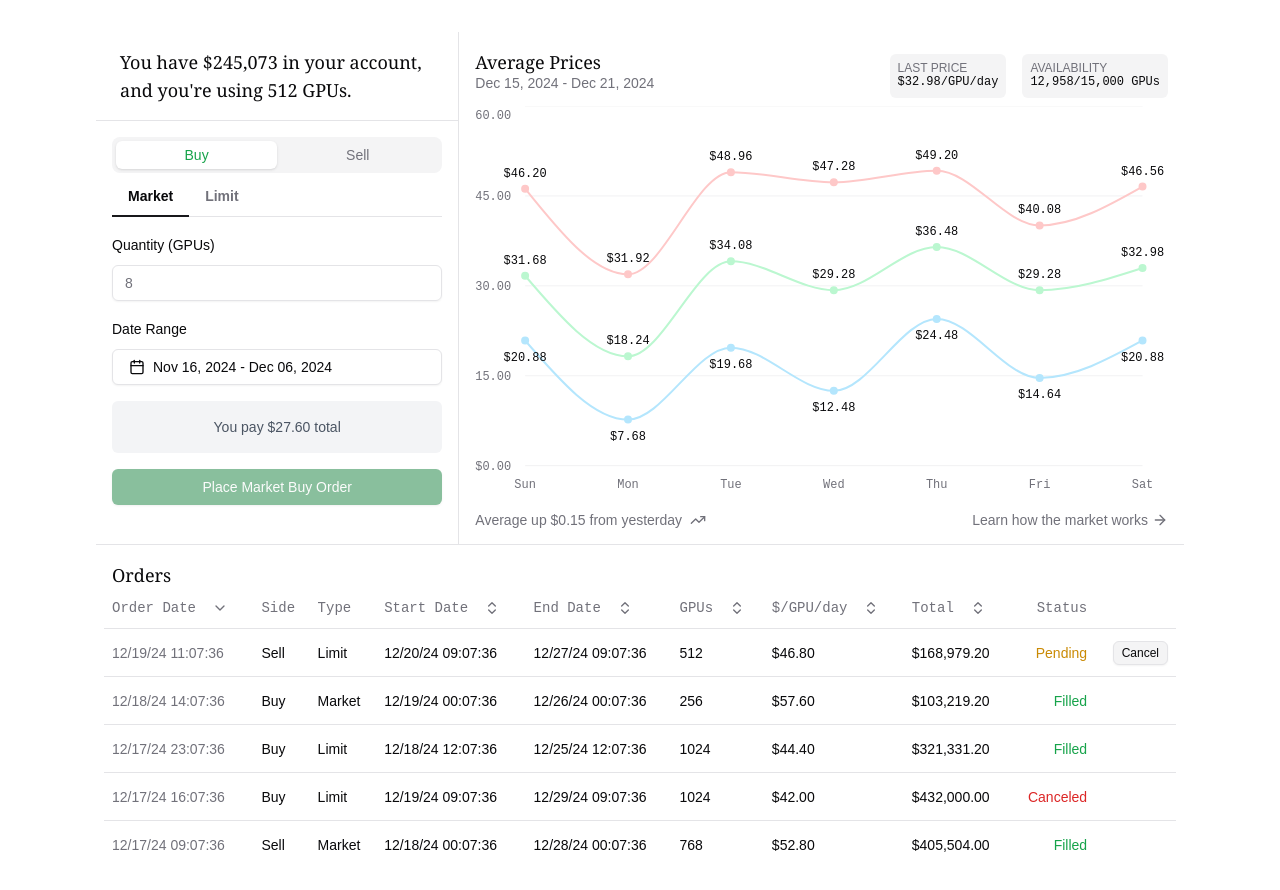
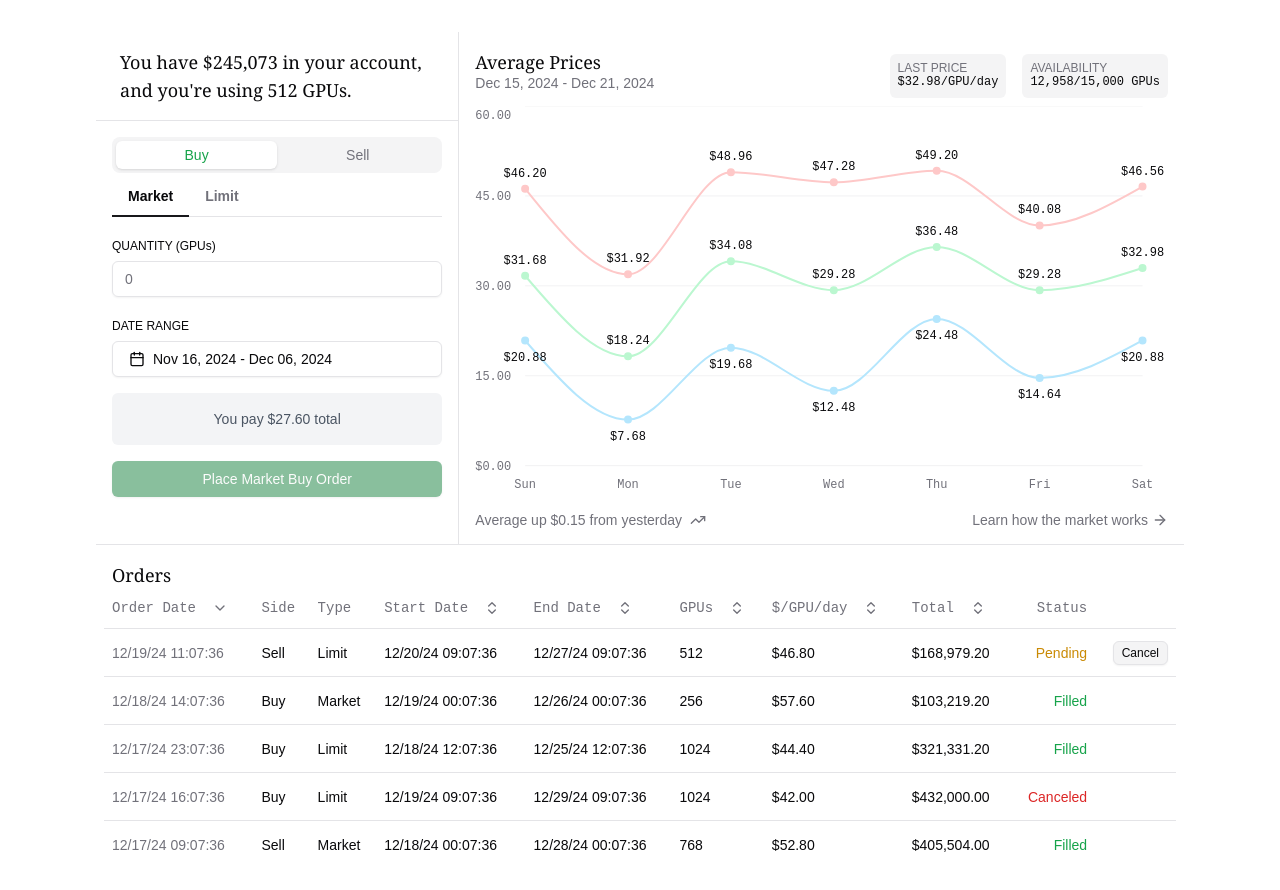
Before and after one commit to darzyx/gpu-auction-house, a Next.js app: page / in a window 1280 px wide. Shown: the top 890 px of the page. Built offline with nearby package versions, Linux system fonts and the light colour scheme.

Commit message:
Make stylistic changes to trading form to make more legible/safe

```diff
--- a/src/components/trade.tsx
+++ b/src/components/trade.tsx
@@ -49,18 +49,28 @@ const OrderTypeTabs = ({
 
 const QuantityInput = ({
     id = "quantity",
-    label = "Quantity (GPUs)",
+    label = "QUANTITY (GPUs)",
+    placeholder = "0",
     value,
     onChange,
 }: {
     id?: string;
     label?: string;
+    placeholder?: string;
     value: string;
     onChange: (value: string) => void;
 }) => (
-    <div className="space-y-2">
-        <Label htmlFor={id}>{label}</Label>
-        <Input id={id} type="number" placeholder="8" value={value} onChange={(e) => onChange(e.target.value)} />
+    <div className="space-y-1">
+        <Label htmlFor={id} className="text-xs">
+            {label}
+        </Label>
+        <Input
+            id={id}
+            type="number"
+            placeholder={placeholder}
+            value={value}
+            onChange={(e) => onChange(e.target.value)}
+        />
     </div>
 );
 
@@ -68,18 +78,22 @@ const PriceInput = ({
     isBuy,
     value,
     onChange,
+    placeholder = "0",
 }: {
     isBuy: boolean;
     value: string;
     onChange: (value: string) => void;
+    placeholder?: string;
 }) => (
-    <div className="space-y-2">
-        <Label htmlFor={isBuy ? "price" : "sell-price"}>{isBuy ? "Max" : "Min"} price ($/GPU/day)</Label>
+    <div className="space-y-1">
+        <Label htmlFor={isBuy ? "price" : "sell-price"} className="text-xs">
+            {isBuy ? "MAX" : "MIN"} PRICE ($/GPU/day)
+        </Label>
         <Input
             id={isBuy ? "price" : "sell-price"}
             type="number"
-            step="0.01"
-            placeholder={isBuy ? "28.80" : "19.20"}
+            step="1"
+            placeholder={placeholder}
             value={value}
             onChange={(e) => onChange(e.target.value)}
         />
@@ -96,13 +110,20 @@ const DatePickerWithRange = ({
     className?: string;
 }) => {
     return (
-        <div className={cn("w-full grid gap-2 mt-2", className)}>
+        <div className="space-y-1">
+            <Label htmlFor="date-range" className="text-xs">
+                DATE RANGE
+            </Label>
+            <div className={cn("w-full grid gap-2", className)}>
                 <Popover>
                     <PopoverTrigger asChild>
                         <Button
                             id="date"
                             variant={"outline"}
-                        className={cn("w-full justify-start text-left font-normal", !date && "text-muted-foreground")}
+                            className={cn(
+                                "w-full justify-start text-left font-normal",
+                                !date && "text-muted-foreground"
+                            )}
                         >
                             <CalendarIcon />
                             {date?.from ? (
@@ -130,6 +151,7 @@ const DatePickerWithRange = ({
                         />
                     </PopoverContent>
                 </Popover>
+            </div>
         </div>
     );
 };
@@ -197,13 +219,10 @@ const OrderForm = ({
                     />
                 )}
             </div>
-            <div>
-                <Label htmlFor="date-range">Date Range</Label>
             <DatePickerWithRange
                 date={formData.dateRange}
                 setDate={(dateRange) => setFormData((prev) => ({ ...prev, dateRange }))}
             />
-            </div>
             <InfoBox orderType={orderType} isBuy={isBuy} />
             <Button
                 disabled={!isValid}
```
Lines whose indentation alone changed are shown as unchanged.
